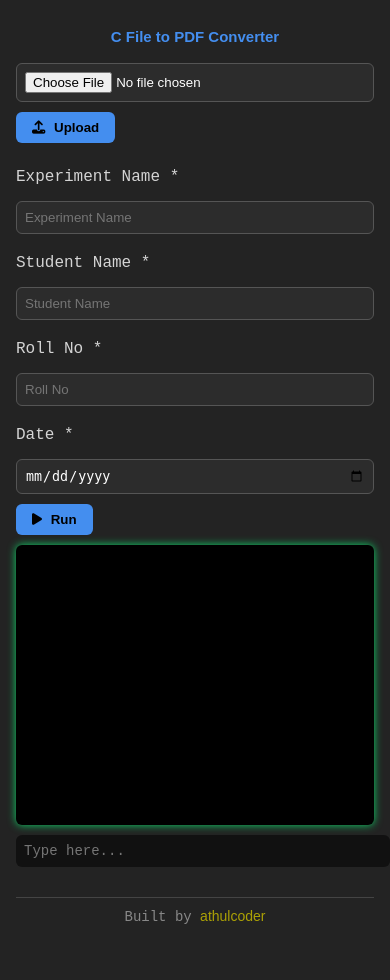
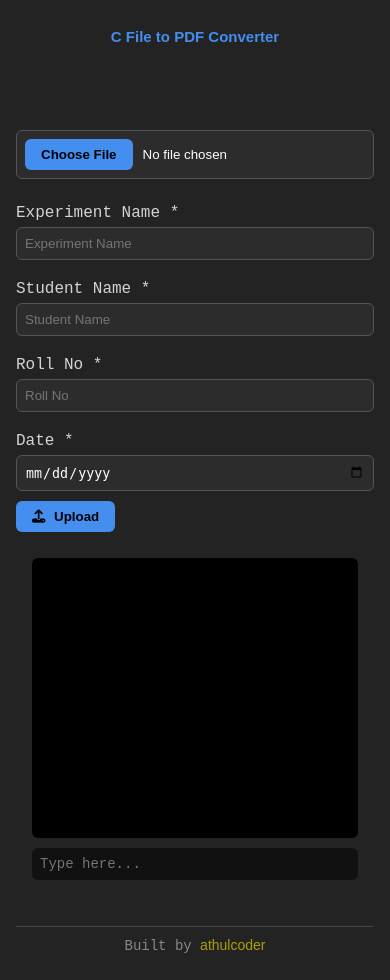
Before and after one commit to athulcoder/c_to_pdf, a Flask app: page / in a window 390 px wide. Before the commit the page ends 924 px from the top, so only its background shows below. Run offline with Flask 3, Linux system fonts and the light colour scheme; some libraries are stand-ins or nearby versions.

Commit message:
improved frontend ui and responsive layout

```diff
--- a/templates/index.html
+++ b/templates/index.html
@@ -1,14 +1,12 @@
 <!DOCTYPE html>
 <html lang="en">
+
 <head>
 	<meta charset="UTF-8" />
 	<meta name="viewport" content="width=device-width, initial-scale=1.0" />
 	<title>C File to PDF Converter</title>
 	<script src="https://cdn.socket.io/4.5.4/socket.io.min.js"></script>
-    <link
-      rel="stylesheet"
-      href="https://cdnjs.cloudflare.com/ajax/libs/font-awesome/6.5.0/css/all.min.css"
-    />
+	<link rel="stylesheet" href="https://cdnjs.cloudflare.com/ajax/libs/font-awesome/6.5.0/css/all.min.css" />
 
 	<style>
 		:root {
@@ -16,7 +14,8 @@
 			--fg: #d4d4d4;
 			--accent: #448eef;
 			--terminal-bg: #000000;
-        --terminal-text: #0dd366;
+			--terminal-text: #42f557;
+			--terminal-error-text: #c7163c;
 		}
 
 		body {
@@ -38,13 +37,21 @@
 			color: var(--terminal-text);
 			padding: 15px;
 			height: 300px;
+			margin: auto;
+			white-space: pre-wrap;
 			overflow-y: auto;
-        white-space: pre-wrap;
 			border-radius: 6px;
-        box-shadow: 0 0 8px var(--terminal-text);
 			font-size: 14px;
 			line-height: 1.4;
 			margin-top: 10px;
+			position: relative;
+			scrollbar-width: 0;
+			-ms-overflow-style: none;
+
+		}
+
+		.terminal::-webkit-scrollbar {
+			display: none;
 		}
 
 		input[type="file"],
@@ -56,6 +63,17 @@
 			border-radius: 6px;
 			background: #2c2c2c;
 			color: #fff;
+		}
+
+		input[type="file"]::file-selector-button {
+			margin-right: 10px;
+			padding: 8px 16px;
+			background: var(--accent);
+			border: none;
+			border-radius: 6px;
+			font-weight: bold;
+			color: #000;
+			cursor: pointer;
 		}
 
 		.form-grid input:focus {
@@ -124,9 +142,11 @@
 
 		.terminal-input {
 			margin-top: 10px;
-        width: 100%;
-        padding: 8px;
+			padding:8px;
 			border: none;
+			width: calc(100% - 16px);
+			margin:auto;
+			margin-top:10px;
 			background: #111;
 			color: var(--terminal-text);
 			font-family: "Courier New", monospace;
@@ -134,10 +154,16 @@
 			border-radius: 6px;
 		}
 
+		.terminal-input:focus{
+          border:none;
+			 outline:none;
+		}
+
 		@media (max-width: 600px) {
 			.terminal {
 				height: 250px;
 			}
+
 			h2 {
 				font-size: 15px;
 			}
@@ -148,42 +174,92 @@
 				margin-right: 3px;
 				box-sizing: border-box;
 			}
+
+			.container {
+				flex-direction: column;
+				width: 100%;
+			}
+
+			.right {
+				padding: 0;
+			}
+		}
+
+
+		.container {
+			display: flex;
+
+		}
+
+		.right {
+			flex-grow: 1;
+			padding: 1rem;
+		}
+
+		.left {
+			flex-shrink: 0;
+		}
+
+		#runBtn {
+			background-color: #36e34b;
+			display:none;
+		}
+
+		#generateBtn {
+			background-color: salmon;
+		}
+
+		.title{
+		  margin-bottom: 5rem;
 		}
 	</style>
+
 </head>
+
 <body>
-    <h2>C File to PDF Converter</h2>
+	<h2 class="title">C File to PDF Converter</h2>
 
+
+	<main class="container">
+
+		<section class="left">
 			<form id="uploadForm">
 				<input type="file" name="cfile" required />
-      <button type="submit"><i class="fas fa-upload"></i> Upload</button>
 			</form>
 
 			<div class="form-grid">
+				<div>
 					<label for="name">Experiment Name *</label>
 					<input type="text" id="expname" placeholder="Experiment Name" required />
+				</div>
+				<div>
 					<label for="name">Student Name *</label>
 					<input type="text" id="name" placeholder="Student Name" required />
-
+				</div>
+				<div>
 					<label for="rollno">Roll No *</label>
 					<input type="text" id="rollno" placeholder="Roll No" required />
-
+				</div>
+				<div>
 					<label for="date">Date *</label>
 					<input type="date" id="date" required />
 				</div>
+			</div>
 
-    <button onclick="runCode()"><i class="fas fa-play"></i> Run</button>
+			<button type="submit" onclick="uploadCode()"><i class="fas fa-upload"></i> Upload</button>
+			<button onclick="runCode()" id="runBtn"><i class="fas fa-play"></i> Run</button>
 			<button id="generateBtn" onclick="generatePDF()">
 				<i class="fas fa-file-pdf"></i> Generate PDF
 			</button>
+		</section>
+
+		<section class="right">
+
 
 			<div class="terminal" id="terminal"></div>
-    <input
-      type="text"
-      id="terminalInput"
-      class="terminal-input"
-      placeholder="Type here..."
-    />
+			<input type="text" id="terminalInput" class="terminal-input" placeholder="Type here..." />
+		</section>
+	</main>
 
 	<footer>
 		Built by
@@ -194,9 +270,11 @@
 		const socket = io();
 		let sessionId = null;
 
+
+
 		const terminal = document.getElementById("terminal");
-      const generateBtn = document.getElementById("generateBtn");
-      const terminalInput = document.getElementById("terminalInput");
+		const generateBtn = document.getElementById("generateBtn")
+		const TerminalInput = document.getElementById("terminalInput");
 		const themeIcon = document.getElementById("theme-icon");
 
 		document
@@ -211,24 +289,34 @@
 				});
 
 				const data = await res.json();
+
+		  document.getElementById("runBtn").style.display="block"
 				if (data.success) {
 					sessionId = data.session;
 					terminal.textContent = "";
+					terminal.style.color = "var(--terminal-text)"
 					appendToTerminal("Compiled successfully. Press ▶ Run.\n");
 				} else {
+					terminal.style.color = "var(--terminal-error-text)"
 					terminal.textContent = data.output || "Compilation failed.";
 				}
 			});
 
+		function uploadCode() {
+			document.getElementById("uploadForm").requestSubmit();
+		}
+
 		function runCode() {
+
+			terminal.style.color = "var(--terminal-text)"
 			if (!sessionId) {
 				alert("Please upload and compile a file first.");
 				return;
 			}
 
-        socket.emit("start_execution", { session: sessionId });
+			socket.emit("start_execution", {session: sessionId});
 			generateBtn.style.display = "inline-block";
-		  terminal.textContent=""
+			terminal.textContent = ""
 			terminalInput.focus();
 		}
 
@@ -293,4 +381,5 @@
 		}
 	</script>
 </body>
+
 </html>
```
Also changed, not shown: 1 other file. Lines whose indentation alone changed are shown as unchanged.
